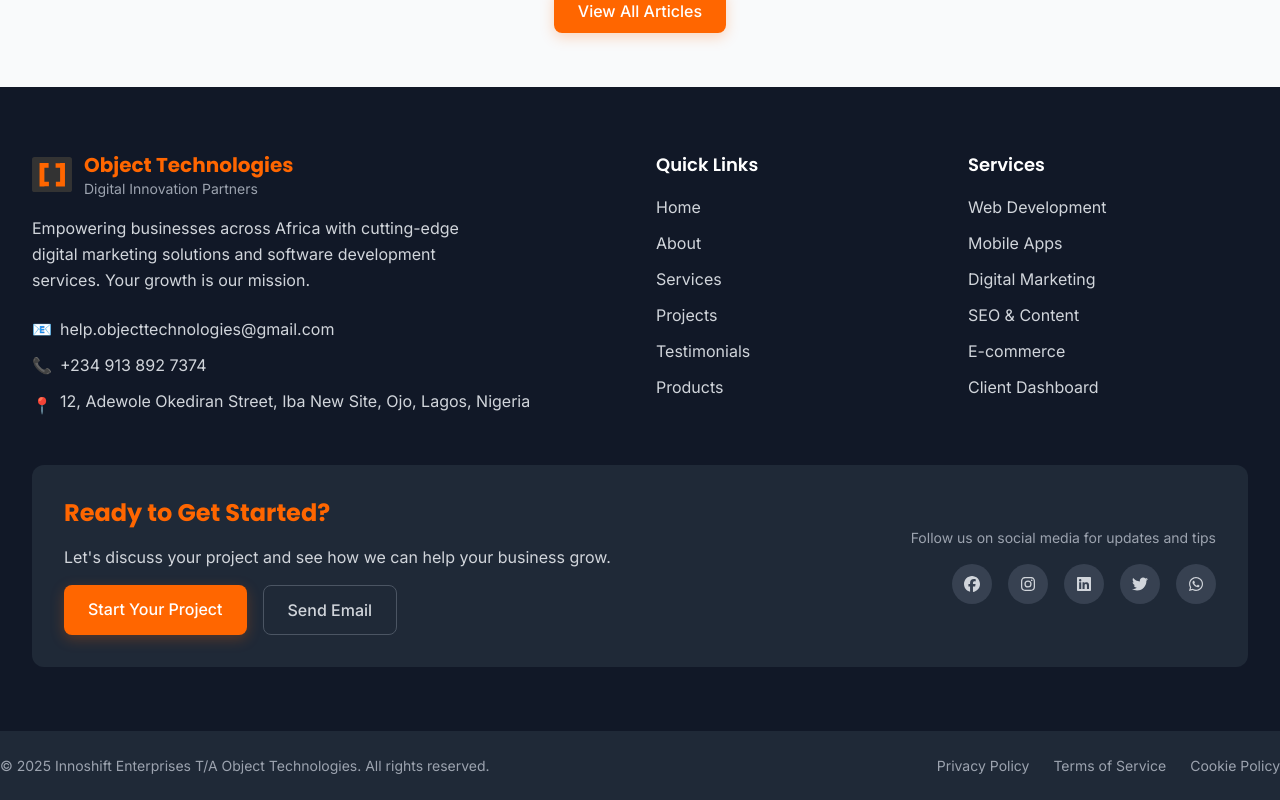
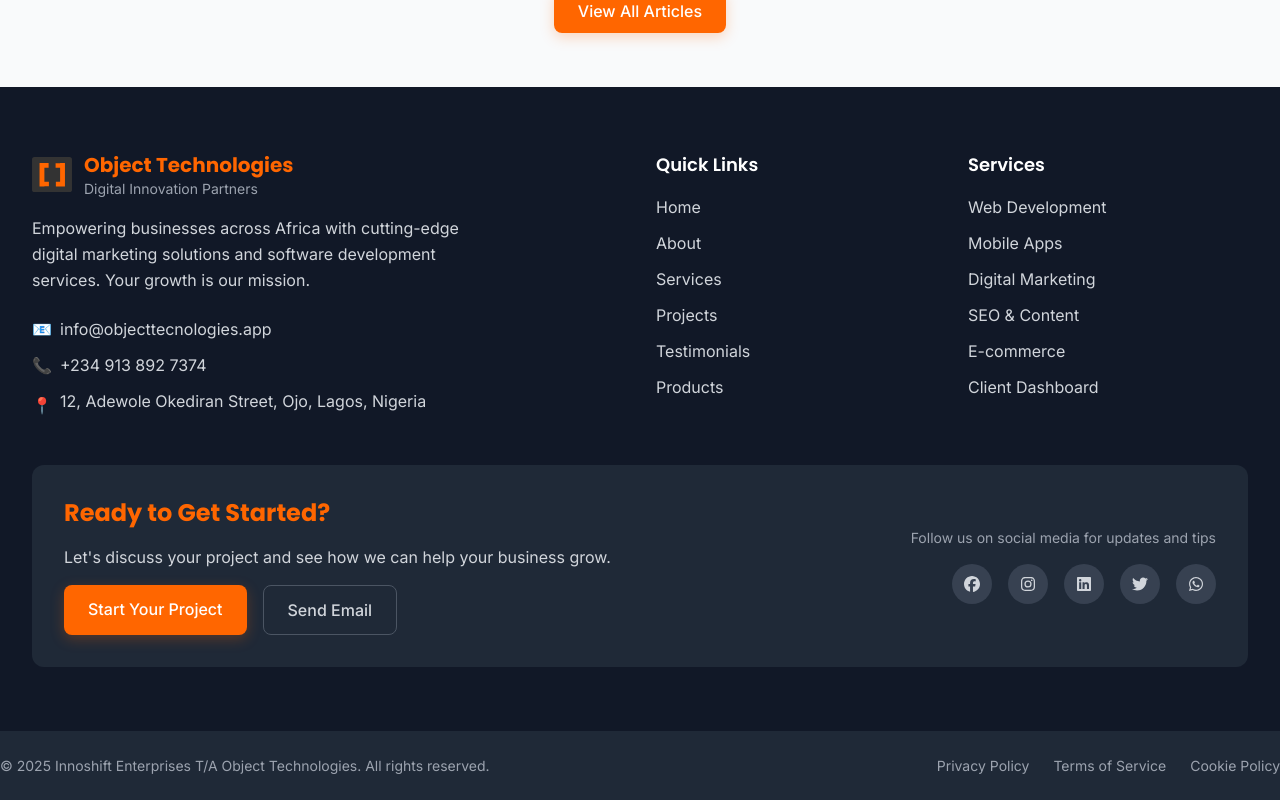
Before and after one commit to iampurpleking/objecttechnologiesnew, a Next.js app: page / in a window 1280 px wide. Shown: the part 4047-4847 px from the top of the page. Built offline with nearby package versions, Linux system fonts and the light colour scheme; no server answers.

Commit message:
change copy

```diff
--- a/components/Footer.tsx
+++ b/components/Footer.tsx
@@ -31,7 +31,7 @@ export default function Footer() {
                 <div className="flex items-center gap-3 text-brand-gray-300">
                   <span className="text-brand-orange w-4">📧</span>
                   <a href="mailto:help.objecttechnologies@gmail.com" className="hover:text-brand-orange transition-colors">
-                    help.objecttechnologies@gmail.com
+                    info@objecttecnologies.app
                   </a>
                 </div>
                 <div className="flex items-center gap-3 text-brand-gray-300">
@@ -42,7 +42,7 @@ export default function Footer() {
                 </div>
                 <div className="flex items-start gap-3 text-brand-gray-300">
                   <span className="text-brand-orange w-4 mt-1">📍</span>
-                  <span>12, Adewole Okediran Street, Iba New Site, Ojo, Lagos, Nigeria</span>
+                  <span>12, Adewole Okediran Street, Ojo, Lagos, Nigeria</span>
                 </div>
               </div>
             </div>
@@ -83,10 +83,10 @@ export default function Footer() {
                   Let's discuss your project and see how we can help your business grow.
                 </p>
                 <div className="flex gap-4">
-                  <Link href="/login" className="btn-primary">
+                  <Link href="#contact" className="btn-primary">
                     Start Your Project
                   </Link>
-                  <a href="mailto:help.objecttechnologies@gmail.com" className="btn-outline border-brand-gray-600 text-brand-gray-300 hover:border-brand-orange hover:text-brand-orange">
+                  <a href="mailto:info@objecttecnologies.app" className="btn-outline border-brand-gray-600 text-brand-gray-300 hover:border-brand-orange hover:text-brand-orange">
                     Send Email
                   </a>
                 </div>
```
